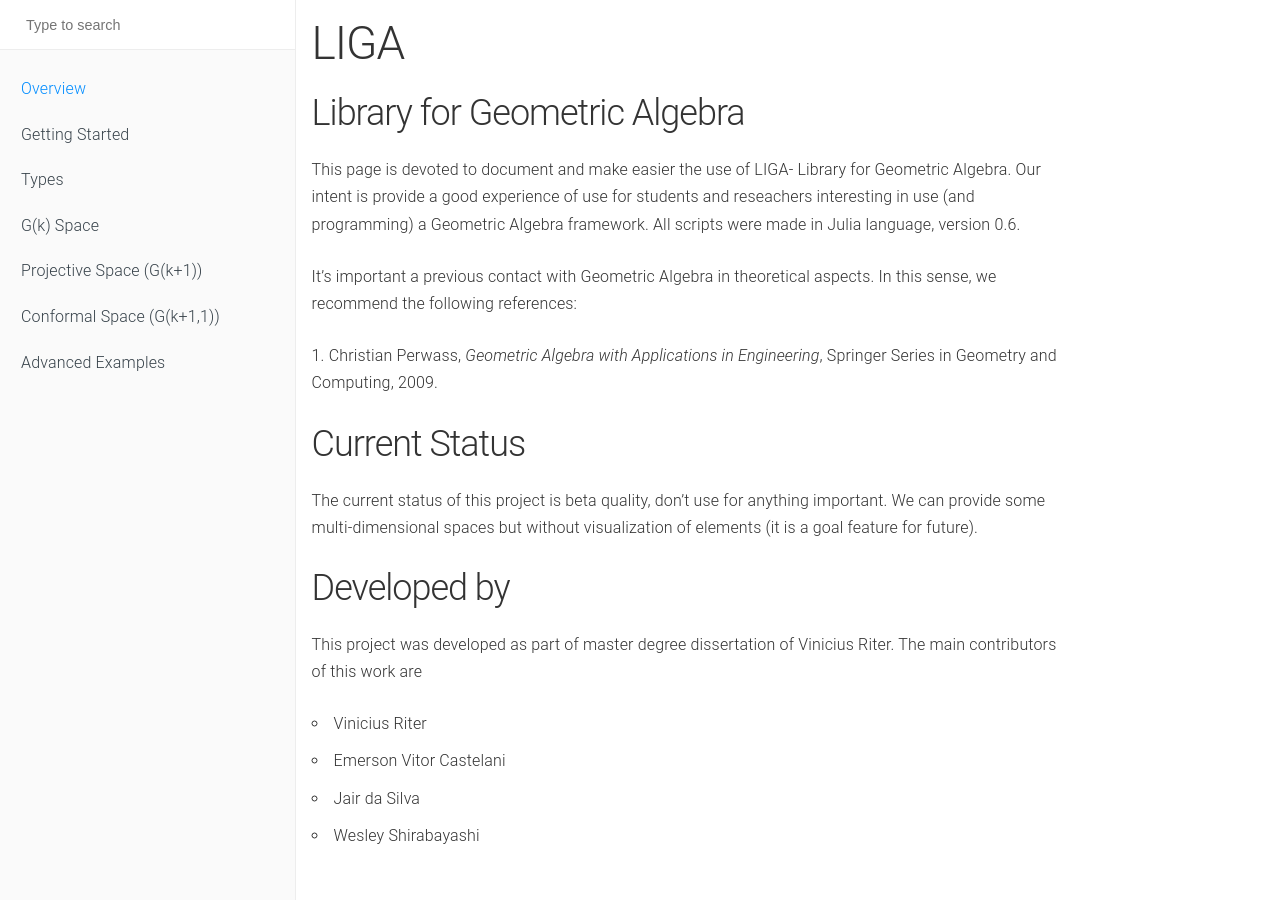
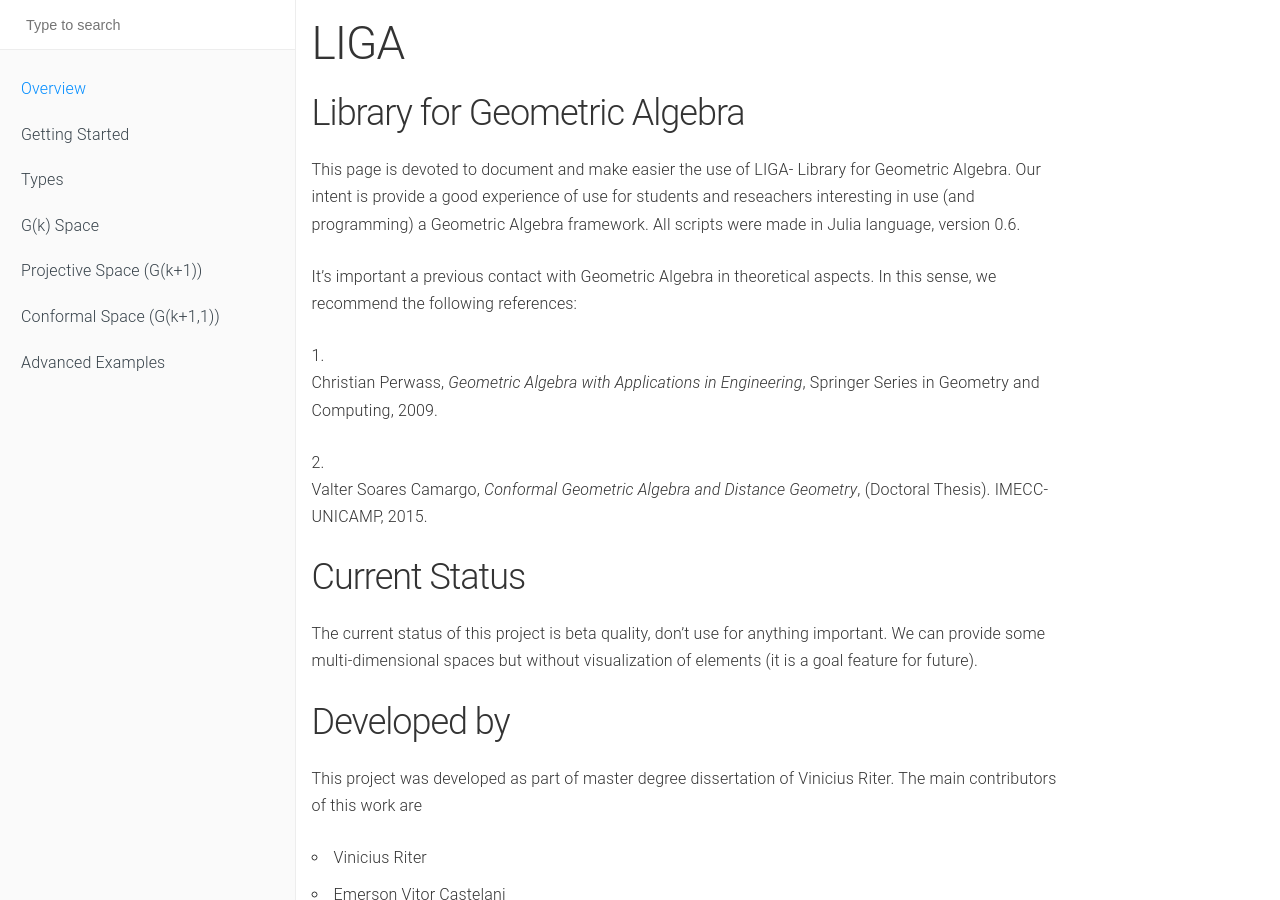
Before and after one commit to evcastelani/LiGA.jl, a Jekyll site: the page built from docs/index.md, in a window 1280 px wide. Built offline with Jekyll 4.4.1, drawn with Linux system fonts in a browser that asks for light colours.

Commit message:
include new references

```diff
--- a/docs/index.md
+++ b/docs/index.md
@@ -21,6 +21,8 @@
 1. Christian Perwass, *Geometric Algebra with Applications in Engineering*,
 Springer Series in Geometry and Computing, 2009.
 
+2. Valter Soares Camargo, *Conformal Geometric Algebra and Distance Geometry*, (Doctoral Thesis).
+IMECC-UNICAMP, 2015.
 
 
 ## Current Status
```
